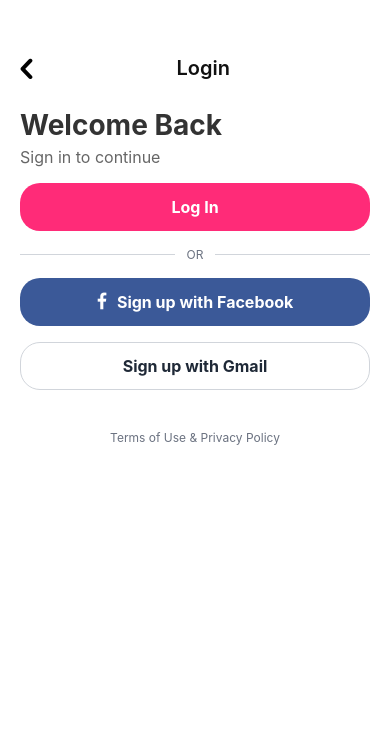
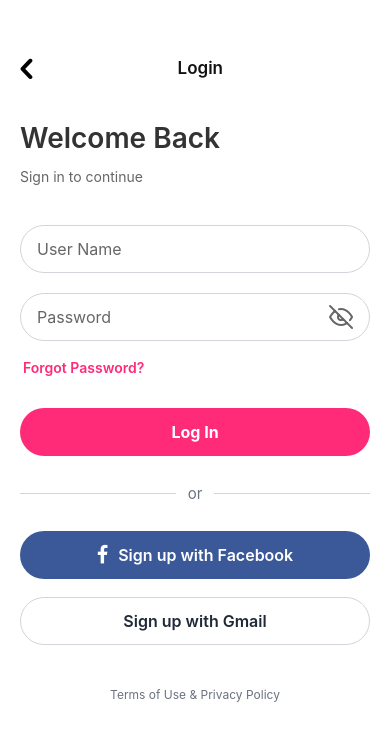
Before and after one commit to nicmodan/HoneyLink, a React Native app: screen / in a window 390 px wide. Shown: the top 740 px of the page. Built offline with nearby package versions, Linux system fonts and the light colour scheme.

Commit message:
Completed & Improved login-UI styling

```diff
--- /dev/null
+++ b/components/EmailPassword.jsx
@@ -0,0 +1,41 @@
+import React, { useState } from 'react';
+import { View, Text, TouchableOpacity, TextInput } from 'react-native';
+import styles from '../style';
+import Feather from '@expo/vector-icons/Feather';
+
+const EmailPassword = () => {
+  const [passwordVisible, setPasswordVisible] = useState(false);
+
+  return (
+    <View style={styles.formContainer}>
+      {/* User Name Input */}
+      <View style={styles.inputContainer}>
+        <TextInput
+          placeholder="User Name"
+          placeholderTextColor="#666"
+          style={styles.input}
+        />
+      </View>
+
+      {/* Password Input */}
+      <View style={[styles.inputContainer, styles.passwordRow]}>
+        <TextInput
+          placeholder="Password"
+          placeholderTextColor="#666"
+          secureTextEntry={!passwordVisible}
+          style={[styles.input, { flex: 1 }]}
+        />
+        <TouchableOpacity onPress={() => setPasswordVisible(!passwordVisible)}>
+          { passwordVisible ? <Feather name="eye" size={24} color="#666" /> : <Feather name="eye-off" size={24} color="#666" /> }
+        </TouchableOpacity>
+      </View>
+
+      {/* Forgot Password Link */}
+      <TouchableOpacity style={styles.forgotButton}>
+        <Text style={styles.forgotText}>Forgot Password?</Text>
+      </TouchableOpacity>
+    </View>
+  )
+}
+
+export default EmailPassword
--- a/components/LoginUI.jsx
+++ b/components/LoginUI.jsx
@@ -3,11 +3,13 @@ import { View } from 'react-native';
 import styles from '../style';
 import HeaderSection from './HeaderSection';
 import SocialLogin from './SocialLogin';
+import EmailPassword from './EmailPassword';
 const loginUI = () => {
   return (
     <View style={styles.container}>
         <StatusBar style="auto" />
         <HeaderSection />
+        <EmailPassword />
         <SocialLogin />
     </View>
   )
--- a/package.json
+++ b/package.json
@@ -15,7 +15,8 @@
     "expo-status-bar": "~55.0.4",
     "react": "19.2.0",
     "react-icons": "^5.6.0",
-    "react-native": "0.83.2"
+    "react-native": "0.83.2",
+    "react-native-feather": "^1.1.2"
   },
   "private": true
 }
--- a/style.js
+++ b/style.js
@@ -26,7 +26,7 @@ export default StyleSheet.create({
     flexDirection: 'row',
     alignItems: 'center',
     justifyContent: 'space-between',
-    width: '60%',
+    width: '58%',
   },
 
   backButton: {
@@ -35,7 +35,7 @@ export default StyleSheet.create({
   },
 
   headerTitle: {
-    fontSize: 20,
+    fontSize: 17,
     fontWeight: '600',
     color: '#111',
     marginBottom: 10,
@@ -43,22 +43,64 @@ export default StyleSheet.create({
 
   welcomeText: {
     fontSize: 28,
-    fontWeight: '700',
+    fontWeight: '600',
     color: '#333',
-    marginTop: 12,
+    marginTop: 25,
   },
 
   subText: {
+    fontSize: 14,
+    color: '#666',
+    marginTop: 13,
+  },
+
+  // Email Password Login Section Styles - Micah
+  formContainer: {
+    width: '100%',
+    marginTop: 40,
+    gap: 20,
+  },
+
+  inputContainer: {
+    height: 48,
+    borderRadius: 25,
+    borderWidth: 1,
+    borderColor: '#D1D5DB',
+    backgroundColor: '#fff',
+    paddingHorizontal: 16,
+    justifyContent: 'center',
+  },
+
+  passwordRow: {
+    flexDirection: 'row',
+    alignItems: 'center',
+    justifyContent: 'space-between',
+  },
+
+  input: {
     fontSize: 16,
-    color: '#666',
-    marginTop: 5,
+    color: '#1F2937',
+    flex: 1,
+  },
+
+  forgotButton: {
+    alignSelf: 'flex-start',
+    marginTop: -2,
+    marginBottom: 16,
+    left: 3,
+  },
+
+  forgotText: {
+    color: '#ff2b78',
+    fontSize: 14,
+    fontWeight: '600',
   },
 
   // Social Login Section Styles - by Ifunanya
   socialLoginContainer: {
     width: '100%',
     paddingVertical: 16,
-    gap: 16,
+    gap: 28,
   },
 
   dividerRow: {
@@ -74,16 +116,16 @@ export default StyleSheet.create({
   },
 
   dividerLabel: {
-    textTransform: 'uppercase',
-    fontSize: 12,
+    fontSize: 15,
     color: '#6B7280',
   },
 
   socialButton: {
     height: 48,
-    borderRadius: 20,
+    borderRadius: 25,
     alignItems: 'center',
     justifyContent: 'center',
+    marginBottom: -10,
   },
 
   facebook: {
@@ -99,7 +141,7 @@ export default StyleSheet.create({
   buttonText: {
     color: '#fff',
     fontSize: 16,
-    fontWeight: '700',
+    fontWeight: '600',
   },
 
   facebookContent: {
@@ -110,14 +152,14 @@ export default StyleSheet.create({
 
   facebookIcon: {
     color: '#fff',
-    fontSize: 18,
+    fontSize: 20,
     fontWeight: '800',
   },
 
   gmailText: {
     color: '#1F2937',
     fontSize: 16,
-    fontWeight: '700',
+    fontWeight: '600',
   },
 
   termsText: {
@@ -129,7 +171,7 @@ export default StyleSheet.create({
 
   loginButton: {
     height: 48,
-    borderRadius: 20,
+    borderRadius: 25,
     alignItems: 'center',
     justifyContent: 'center',
     backgroundColor: '#ff2b78',
@@ -140,5 +182,4 @@ export default StyleSheet.create({
     fontSize: 16,
     fontWeight: '700',
   },
-
 })
```
Also changed, not shown: 1 other file (tests, documents, lock files or other folders).
